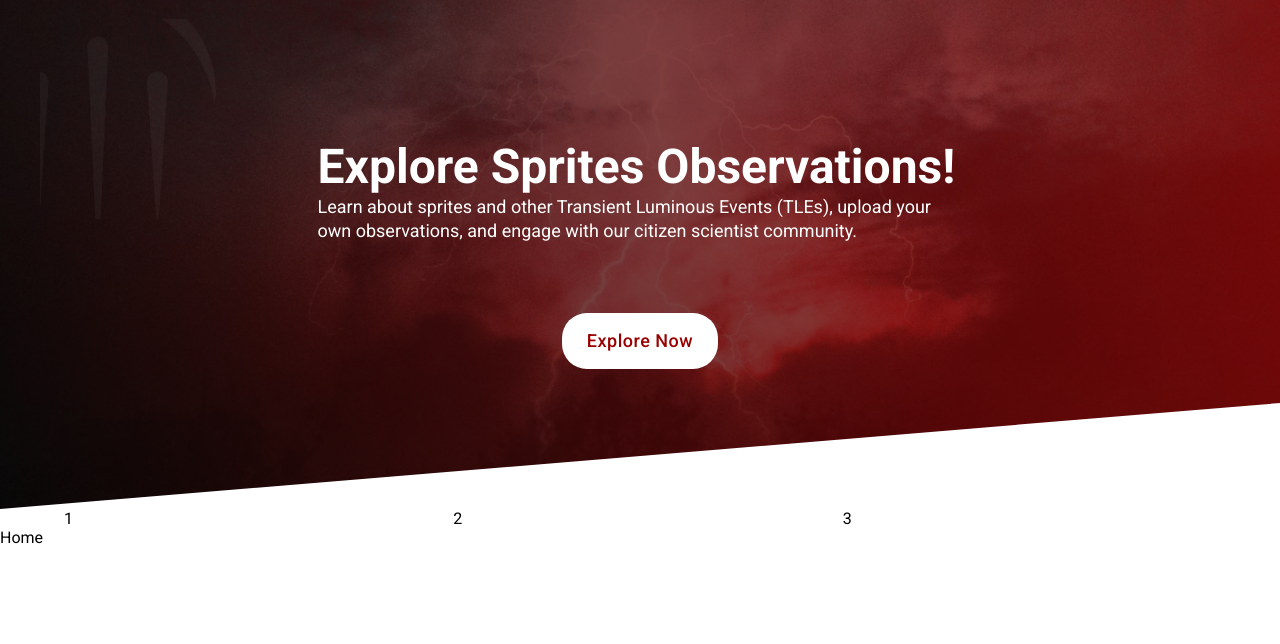
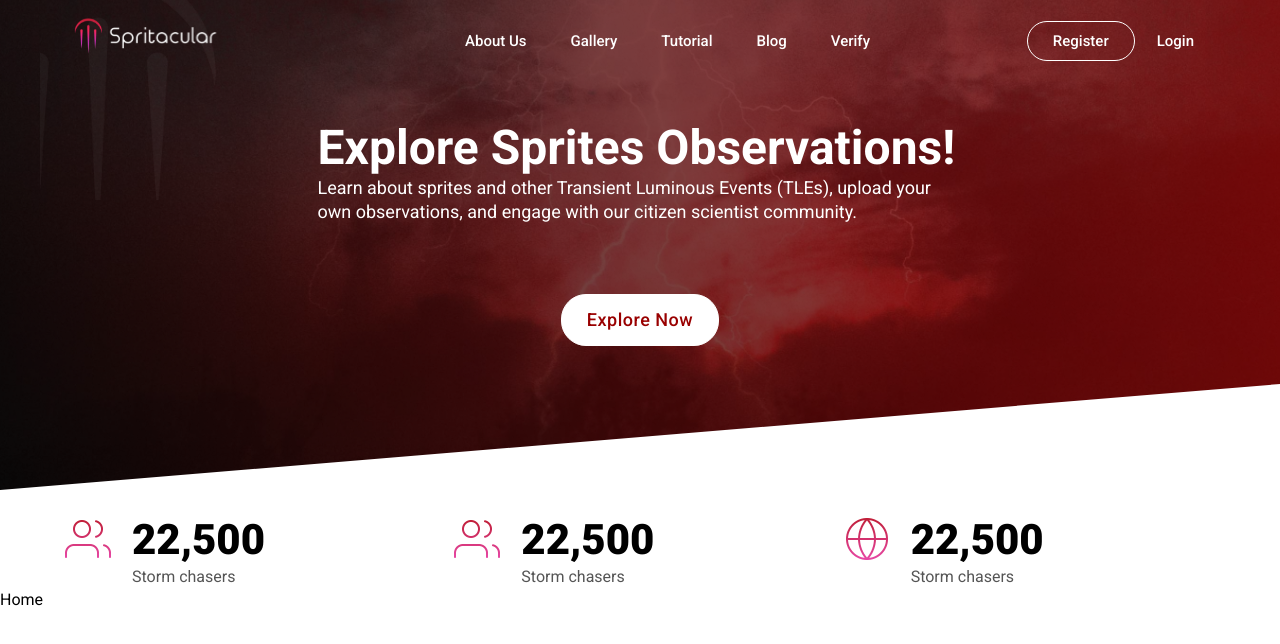
Before and after one commit to EnsembleGovServices/spritacular-frontend, a React (Create React App) app: page / in a window 1280 px wide. Shown: the top 644 px of the page. Built offline with nearby package versions, Linux system fonts and the light colour scheme.

Commit message:
set counter design, set menu design

```diff
--- a/package.json
+++ b/package.json
@@ -3,6 +3,7 @@
   "version": "0.1.0",
   "private": true,
   "dependencies": {
+    "@mui/icons-material": "^5.4.1",
     "@mui/material": "^5.4.1",
     "@testing-library/jest-dom": "^5.16.2",
     "@testing-library/react": "^12.1.2",
--- a/src/App.js
+++ b/src/App.js
@@ -1,6 +1,7 @@
 import "./App.css";
 import { BrowserRouter as Router } from "react-router-dom";
 import Header from "./sharedComponents/Header";
+import Navbar from "./sharedComponents/Navbar";
 import Banner from "./sharedComponents/home/Banner";
 import Counter from "./sharedComponents/home/Counter";
 import Routess from "./Routess";
@@ -10,7 +11,7 @@ import "./assets/css/common.scss";
 function App() {
   return (
     <Router>
-      <Header />
+      <Navbar />
       <Banner />
       <Counter />
       <div className="App">
--- a/src/assets/css/common.scss
+++ b/src/assets/css/common.scss
@@ -0,0 +1,99 @@
+button,a{
+    transition: all 0.3s ease 0s;
+}
+a{
+    text-decoration: none;
+    outline: none;
+}
+
+.counter-inner{
+    display: flex;
+    padding-top: 25px;
+    .left-image{
+        img{
+            max-width: 48px;
+        }
+    }
+    .right-counter{
+        margin-left: 20px;
+        h3{
+            margin: 0px;
+            font-weight: 900;
+            font-size: 42px;
+            line-height: 49px;
+        }
+        p{
+            font-size: 16px;
+            line-height: 26px;
+            margin: 0px;
+            color: #555555;
+        }
+    }
+}
+.custome-header{
+    background-color: transparent !important;
+    box-shadow: none !important;
+}
+.custom-menu-main{
+    display: flex !important;
+    align-items: center !important;
+    justify-content: center;
+    padding-top: 8px;
+    .menu-main{
+        display: flex;
+        align-items: center;
+        justify-content: space-between;
+        width: 100%;
+        a{
+            font-weight: 500;
+            font-size: 15px;
+            line-height: 18px;
+            color:#fff;
+            padding: 0px 22px;
+            outline: none;
+            text-decoration: none;
+            &:hover{
+
+                opacity: 0.7;
+            }
+            &.register{
+                background-color: transparent;
+                border: 1px solid #fff;
+                border-radius: 25px;
+                padding: 10px 25px;
+                &:hover{
+                    background-color: #990000;
+                    color: #fff;
+                    border:1px solid #990000;
+                }
+            }
+        }
+        .menu-left{
+            padding-left: 200px;
+        }
+    }
+
+}
+.MuiPaper-elevation{
+    width: 100%;
+    .responsive-menu{
+        display: flex;
+        flex-direction: column;
+        a{
+            font-weight: 500;
+            font-size: 15px;
+            line-height: 18px;
+            color:#990000;
+            padding: 8px 15px;
+            outline: none;
+            text-decoration: none;
+            border-bottom: 1px solid #990000;
+            &:last-child{
+                border-bottom: none;
+            }
+            &:hover{
+                opacity: 0.6;
+            }
+        }
+    }
+}
--- a/src/assets/css/style.scss
+++ b/src/assets/css/style.scss
@@ -67,7 +67,7 @@ body {
         }
         .explore-btn{
             background-color: #fff;
-            padding: 15px 25px;
+            padding: 12px 25px;
             color: #990000;
             font-size: 18px;
             line-height: 26px;
@@ -77,6 +77,14 @@ body {
             display: block;
             margin: 0 auto;
             margin-top: 70px;
+            border:1px solid #fff;
+            transition: all 0.3s ease 0s;
+            &:hover{
+                background-color: #990000;
+                color: #fff;
+                color: #fff;
+
+            }
         }
         }
 
--- a/src/sharedComponents/Navbar.js
+++ b/src/sharedComponents/Navbar.js
@@ -1,37 +1,122 @@
 import React from "react";
+import AppBar from "@mui/material/AppBar";
+import Box from "@mui/material/Box";
+import Toolbar from "@mui/material/Toolbar";
+import IconButton from "@mui/material/IconButton";
+import Typography from "@mui/material/Typography";
+import Menu from "@mui/material/Menu";
+import MenuIcon from "@mui/icons-material/Menu";
+import Container from "@mui/material/Container";
+import Avatar from "@mui/material/Avatar";
+import Button from "@mui/material/Button";
+import Tooltip from "@mui/material/Tooltip";
+import MenuItem from "@mui/material/MenuItem";
+import Link from "@mui/material/Link";
+import Logo from "../assets/images/logo.svg";
 
 function Navbar() {
-  const theme = useTheme();
-  const isMobile = useMediaQuery(theme.breakpoints.down("md"));
-  console.log(isMobile);
+  const [anchorElNav, setAnchorElNav] = React.useState(null);
+  const [anchorElUser, setAnchorElUser] = React.useState(null);
+
+  const handleOpenNavMenu = (event) => {
+    setAnchorElNav(event.currentTarget);
+  };
+  const handleOpenUserMenu = (event) => {
+    setAnchorElUser(event.currentTarget);
+  };
+
+  const handleCloseNavMenu = () => {
+    setAnchorElNav(null);
+  };
+
+  const handleCloseUserMenu = () => {
+    setAnchorElUser(null);
+  };
   return (
-    <Box sx={{ flexGrow: 1 }}>
-      <AppBar style={{ background: "#2E3B55" }} position="static">
-        <Toolbar>
-          <IconButton
-            size="large"
-            edge="start"
-            color="inherit"
-            aria-label="menu"
-            sx={{ mr: 2 }}
-          ></IconButton>
+    <AppBar className="custome-header">
+      <Container>
+        <Toolbar disableGutters className="custom-menu-main">
+          <Typography
+            variant="h6"
+            noWrap
+            component="div"
+            sx={{ mr: 2, display: { xs: "none", md: "flex" } }}
+          >
+            <Link href="#">
+              <img src={Logo} alt="logo" />
+            </Link>
+          </Typography>
 
-          {isMobile ? (
-            <DrawerComponent />
-          ) : (
-            <div>
-              <Link to="/about_us">About Us</Link>
-              <Link to="/gallery">Gallery</Link>
-              <Link to="/tutorial">Tutorial</Link>
-              <Link to="/blog">Blog</Link>
-              <Link to="/verify">Verify</Link>
-              <Link to="/register">Register</Link>
-              <Link to="/login">Login</Link>
+          <Box sx={{ flexGrow: 1, display: { xs: "flex", md: "none" } }}>
+            <IconButton
+              size="large"
+              aria-label="account of current user"
+              aria-controls="menu-appbar"
+              aria-haspopup="true"
+              onClick={handleOpenNavMenu}
+              color="inherit"
+            >
+              <MenuIcon />
+            </IconButton>
+            <Menu
+              id="menu-appbar"
+              anchorEl={anchorElNav}
+              anchorOrigin={{
+                vertical: "bottom",
+                horizontal: "left",
+              }}
+              keepMounted
+              transformOrigin={{
+                vertical: "top",
+                horizontal: "left",
+              }}
+              open={Boolean(anchorElNav)}
+              onClose={handleCloseNavMenu}
+              sx={{
+                display: { xs: "block", md: "none" },
+              }}
+            >
+              <div className="responsive-menu">
+                <Link href="#">About Us</Link>
+                <Link href="#">Gallery</Link>
+                <Link href="#">Tutorial</Link>
+                <Link href="#">Blog</Link>
+                <Link href="#">Verify</Link>
+                <Link href="#">Register</Link>
+                <Link href="#">Login</Link>
+              </div>
+            </Menu>
+          </Box>
+          <Typography
+            variant="h6"
+            noWrap
+            component="div"
+            sx={{ flexGrow: 1, display: { xs: "flex", md: "none" } }}
+          >
+            <Link href="#">
+              <img src={Logo} alt="logo" />
+            </Link>
+          </Typography>
+          <Box sx={{ flexGrow: 1, display: { xs: "none", md: "flex" } }}>
+            <div className="menu-main">
+              <div className="menu-left">
+                <Link href="#">About Us</Link>
+                <Link href="#">Gallery</Link>
+                <Link href="#">Tutorial</Link>
+                <Link href="#">Blog</Link>
+                <Link href="#">Verify</Link>
+              </div>
+              <div className="right-menu">
+                <Link href="#" className="register">
+                  Register
+                </Link>
+                <Link href="#">Login</Link>
+              </div>
             </div>
-          )}
+          </Box>
         </Toolbar>
-      </AppBar>
-    </Box>
+      </Container>
+    </AppBar>
   );
 }
 
--- a/src/sharedComponents/home/Counter.js
+++ b/src/sharedComponents/home/Counter.js
@@ -12,16 +12,37 @@ function counter() {
       <Container>
         <Grid container spacing={2}>
           <Grid item xs={12} md={4}>
-            <div className="left-image"></div>
-            <div className="right-counter">1</div>
+            <div className="counter-inner">
+              <div className="left-image">
+                <img src={user} alt="Users" />
+              </div>
+              <div className="right-counter">
+                <h3>22,500</h3>
+                <p>Storm chasers</p>
+              </div>
+            </div>
           </Grid>
           <Grid item xs={12} md={4}>
-            <div className="left-image"></div>
-            <div className="right-counter">2</div>
+            <div className="counter-inner">
+              <div className="left-image">
+                <img src={user} alt="user" />
+              </div>
+              <div className="right-counter">
+                <h3>22,500</h3>
+                <p>Storm chasers</p>
+              </div>
+            </div>
           </Grid>
           <Grid item xs={12} md={4}>
-            <div className="left-image"></div>
-            <div className="right-counter">3</div>
+            <div className="counter-inner">
+              <div className="left-image">
+                <img src={country} alt="country" />
+              </div>
+              <div className="right-counter">
+                <h3>22,500</h3>
+                <p>Storm chasers</p>
+              </div>
+            </div>
           </Grid>
         </Grid>
       </Container>
```
Also changed, not shown: 1 other file (tests, documents, lock files or other folders).
